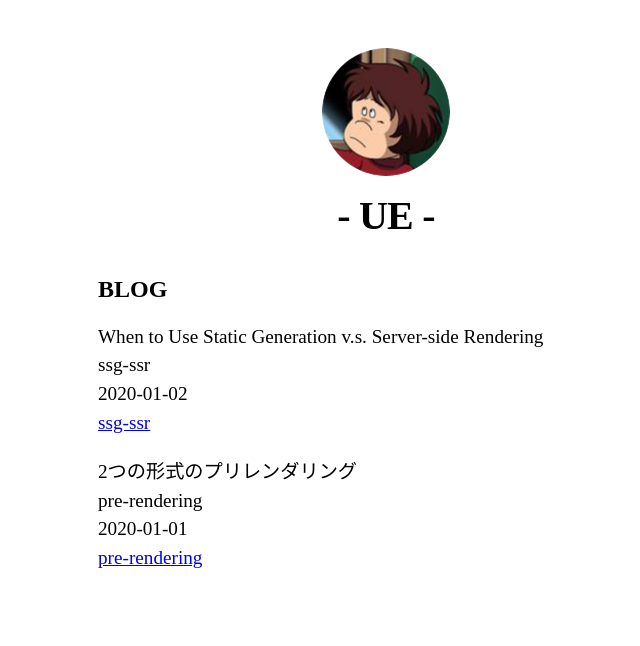
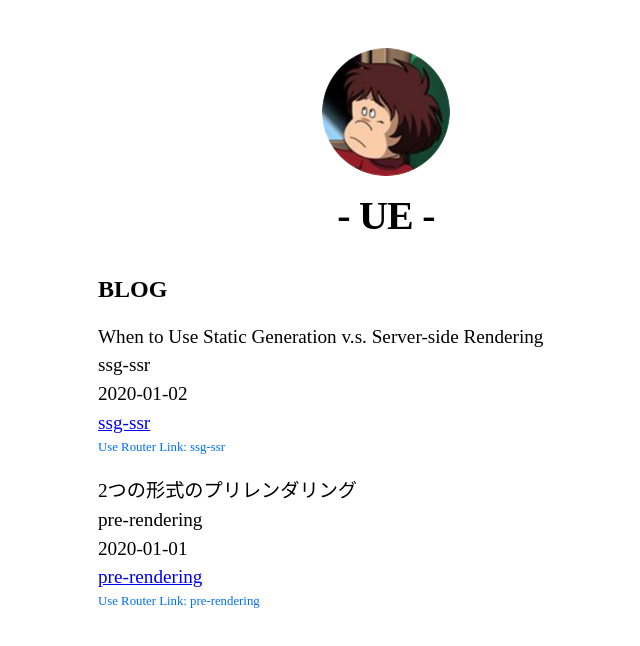
Before and after one commit to ueno-toshihiro/next.js-blog, a Next.js app: page / in a window 1280 px wide. Shown: the top 646 px of the page, without its empty margins (254-894 px from the left). Built offline with nearby package versions, Linux system fonts and the light colour scheme.

Commit message:
feat: useRouter router.push

```diff
--- a/pages/index.tsx
+++ b/pages/index.tsx
@@ -18,6 +18,11 @@ export default function Home({ allPostsData }: HomePropsType): JSX.Element {
   const { pid } = router.query;
   console.log({router});
 
+  const routerHandler = (id: string):void => {
+    // use Link test.
+    router.push(`posts/${id}`);
+  }
+
   return (
     <Layout home>
       <Head>
@@ -37,6 +42,11 @@ export default function Home({ allPostsData }: HomePropsType): JSX.Element {
               <Link href={`/posts/${id}`}>
                 <a>{id}</a>
               </Link>
+              <div
+                className={utilStyles.linkDefault}
+                onClick={() => routerHandler(id)}>
+                Use Router Link: {id}
+              </div>
             </li>
           ))}
         </ul>
--- a/styles/utils.module.scss
+++ b/styles/utils.module.scss
@@ -50,3 +50,12 @@
 .lightText {
     color: #999;
 }
+
+.linkDefault {
+    color: #0070f3;
+    cursor: pointer;
+    font-size: 0.8rem;
+    &:hover {
+      color: darkred;
+    }
+}
```
